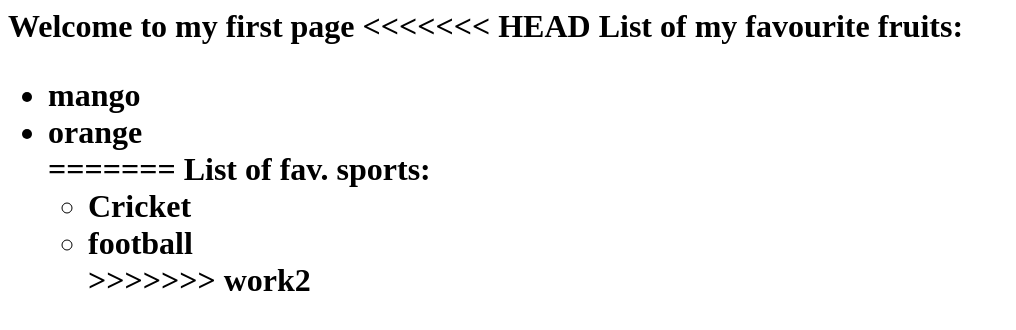
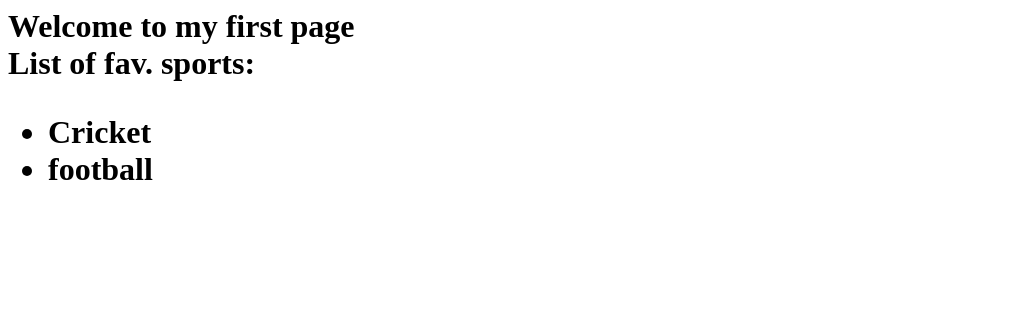
Before and after one commit to YashMaheshwari1267/Test, a plain HTML site: page index.html in a window 1280 px wide. Shown: the whole page, without its empty margins (0-1016 px from the left). Drawn offline with Linux system fonts and the light colour scheme.

Commit message:
final changes updated

```diff
--- a/index.html
+++ b/index.html
@@ -1,17 +1,10 @@
 <html>
 	<body>
-		<h1>Welcome to my first page
-<<<<<<< HEAD
-			List of my favourite fruits:
-			<ul>
-				<li>mango</li>
-				<li>orange</li>
-=======
+		<h1>Welcome to my first page<br>
 			List of fav. sports:
 			<ul>
 				<li>Cricket</li>
 				<li>football</li>
->>>>>>> work2
 			</ul>
 	</body>
 </html>
```
